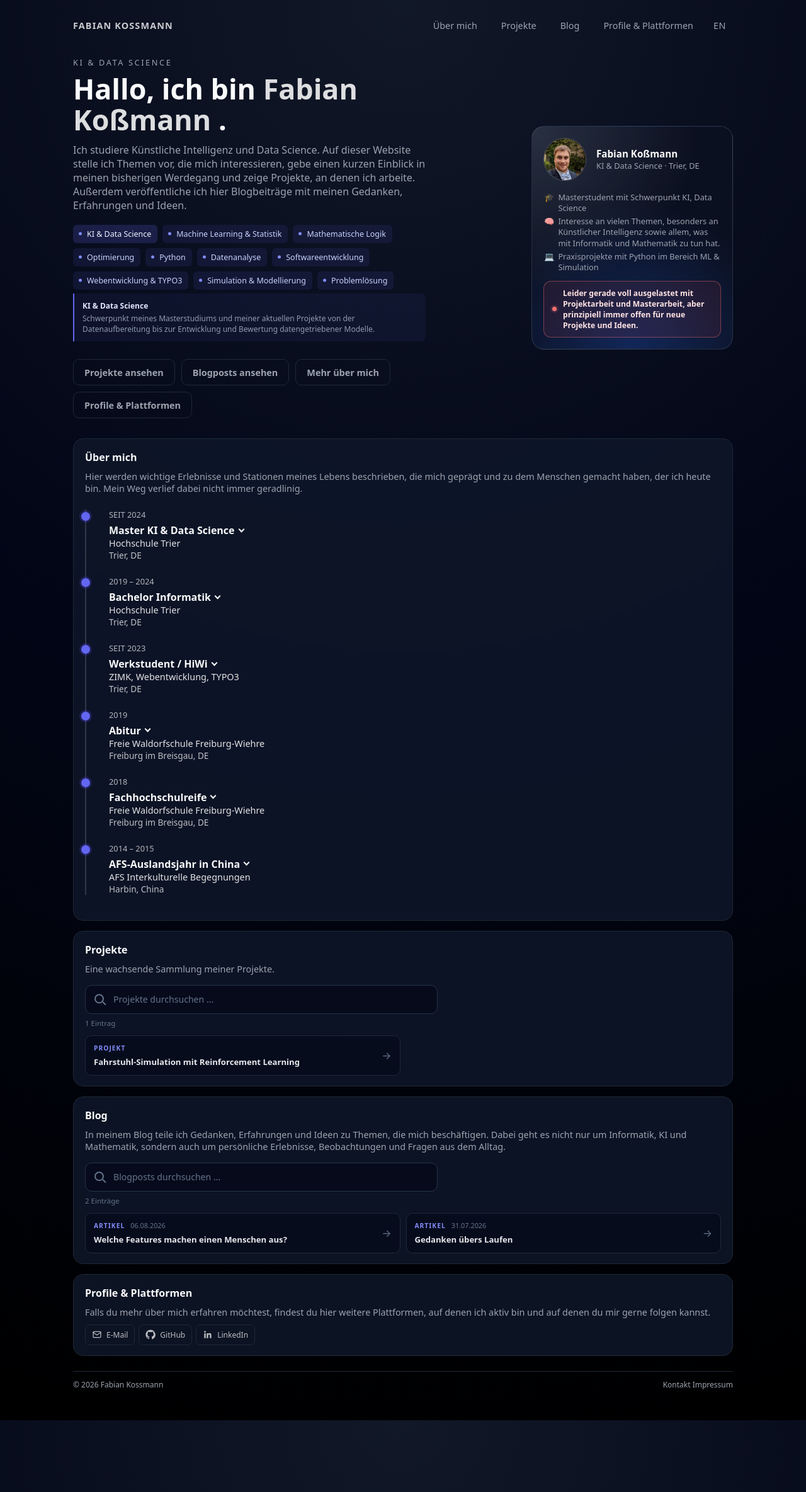
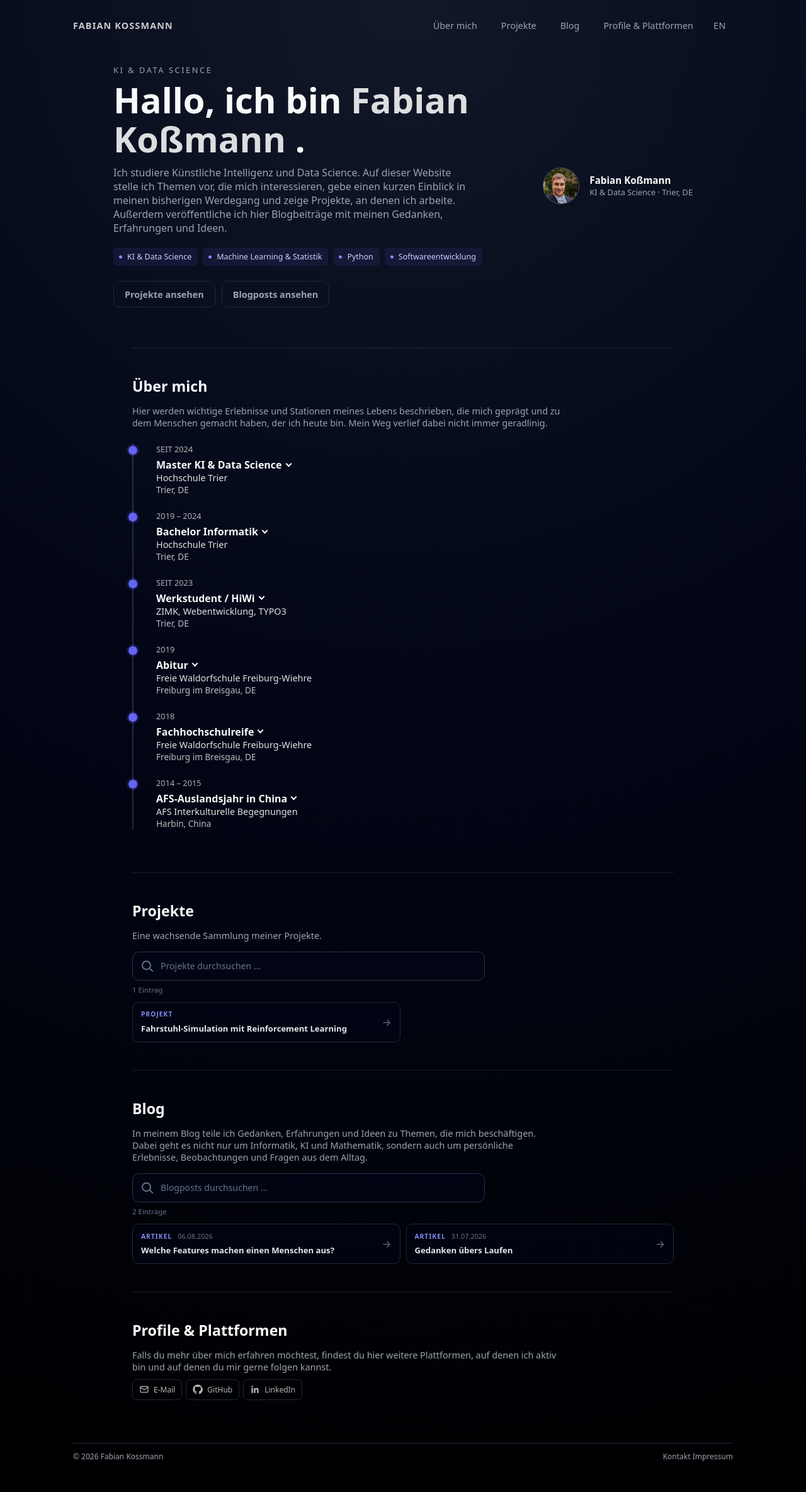
Before and after one commit to kossmanf/fabians-website, a Jekyll site: the page built from index.md, in a window 1280 px wide. Shown: the whole page at 63% size. Built offline with Jekyll 4.4.1, drawn with Linux system fonts in a browser that asks for light colours; before the commit the page ends 2255 px from its top, so only the background shows below that.

Commit message:
Simplify homepage layout

```diff
--- a/_data/en/skills.yml
+++ b/_data/en/skills.yml
@@ -1,8 +1,10 @@
 - order: 1
+  featured: true
   title: "AI & Data Science"
   description: "The focus of my master's degree and current projects, spanning everything from data preparation to the development and evaluation of data-driven models."
 
 - order: 2
+  featured: true
   title: "Machine Learning & Statistics"
   description: "An interest in probabilistic models, prediction and well-founded decision-making under uncertainty."
 
@@ -15,6 +17,7 @@
   description: "Modelling and solving complex decision problems using mathematical optimisation methods."
 
 - order: 5
+  featured: true
   title: "Python"
   description: "My preferred tool for data analysis, modelling, machine learning, simulation and rapid prototyping."
 
@@ -23,6 +26,7 @@
   description: "Preparing, exploring and visualising real-world data to identify patterns and derive actionable insights."
 
 - order: 7
+  featured: true
   title: "Software Development"
   description: "Developing structured, maintainable applications, from smaller tools and prototypes to larger projects."
 
--- a/_data/skills.yml
+++ b/_data/skills.yml
@@ -1,9 +1,11 @@
 - order: 1
   title: "KI & Data Science"
+  featured: true
   description: "Schwerpunkt meines Masterstudiums und meiner aktuellen Projekte von der Datenaufbereitung bis zur Entwicklung und Bewertung datengetriebener Modelle."
 
 - order: 2
   title: "Machine Learning & Statistik"
+  featured: true
   description: "Interesse an probabilistischen Modellen, Vorhersagen und fundierten Entscheidungen unter Unsicherheit."
 
 - order: 3
@@ -16,6 +18,7 @@
 
 - order: 5
   title: "Python"
+  featured: true
   description: "Mein bevorzugtes Werkzeug für Datenanalyse, Modellierung, Machine Learning, Simulationen und schnelle Prototypen."
 
 - order: 6
@@ -24,6 +27,7 @@
 
 - order: 7
   title: "Softwareentwicklung"
+  featured: true
   description: "Entwicklung strukturierter und wartbarer Anwendungen von kleineren Tools und Prototypen bis zu umfangreicheren Projekten."
 
 - order: 8
--- a/_includes/profile-card.html
+++ b/_includes/profile-card.html
@@ -31,23 +31,4 @@
         </div>
     </div>
 
-    {% if profile.meta %}
-        <ul class="meta-list">
-            {% for item in profile.meta %}
-                <li>
-                    {% if item.icon %}
-                        <span class="meta-icon" aria-hidden="true">{{ item.icon }}</span>
-                    {% endif %}
-                    <span>{{ item.text | default: item }}</span>
-                </li>
-            {% endfor %}
-        </ul>
-    {% endif %}
-
-    {% if profile.status %}
-        <div class="availability{% if profile.status_tone %} availability--{{ profile.status_tone }}{% endif %}">
-            <span class="pill-dot"></span>
-            <span class="availability-text">{{ profile.status }}</span>
-        </div>
-    {% endif %}
 </div>
--- a/_layouts/default.html
+++ b/_layouts/default.html
@@ -33,7 +33,7 @@ layout: base
 {% endif %}
 <main>
             <!-- HERO -->
-            <section class="hero">
+            <section class="hero home-hero">
                 <div class="hero-left">
                     {% if hero.eyebrow %}
                         <div class="hero-eyebrow">{{ hero.eyebrow }}</div>
@@ -62,35 +62,16 @@ layout: base
 
                     {% if skills.size > 0 %}
                         <div class="badges">
-                            {% assign described_skills = skills | where_exp: "skill", "skill.description" %}
-                            {% for skill in skills %}
-                                {% if skill.description %}
-                                    <button type="button"
-                                            class="badge skill-badge{% if skill == described_skills.first %} is-active{% endif %}"
-                                            data-skill-title="{{ skill.title | escape }}"
-                                            data-skill-description="{{ skill.description | escape }}"
-                                            aria-controls="skill-detail"
-                                            aria-expanded="{% if skill == described_skills.first %}true{% else %}false{% endif %}">
-                                        {{ skill.title }}
-                                    </button>
-                                {% else %}
-                                    <div class="badge">{{ skill.title }}</div>
-                                {% endif %}
+                            {% assign featured_skills = skills | where: "featured", true %}
+                            {% for skill in featured_skills %}
+                                <div class="badge">{{ skill.title }}</div>
                             {% endfor %}
                         </div>
-
-                        {% assign first_skill = described_skills | first %}
-                        {% if first_skill.description %}
-                            <div class="skill-detail" id="skill-detail" aria-live="polite">
-                                <strong class="skill-detail-title">{{ first_skill.title }}</strong>
-                                <p class="skill-detail-text">{{ first_skill.description }}</p>
-                            </div>
-                        {% endif %}
                     {% endif %}
 
                     {% if hero_actions.size > 0 %}
                         <div class="hero-actions">
-                            {% for action in hero_actions %}
+                            {% for action in hero_actions limit: 2 %}
                                 <a href="{{ action.href }}" class="btn btn-{{ action.style | default: 'ghost' }}">
                                     {{ action.label }}
                                 </a>
@@ -106,7 +87,7 @@ layout: base
 
             {% for section in sections %}
                 <section id="{{ section.section_id }}"
-                         class="section"
+                         class="section section-home"
                          data-count-singular="{{ section.count_singular | default: count_singular_fallback }}"
                          data-count-plural="{{ section.count_plural | default: count_plural_fallback }}"
                          {% if section.search %}data-search-section{% endif %}>
--- a/assets/css/style.css
+++ b/assets/css/style.css
@@ -109,6 +109,17 @@ nav a:hover {
   margin-bottom: 32px;
 }
 
+.home-hero {
+  max-width: 920px;
+  margin: 44px auto 64px;
+  grid-template-columns: minmax(0, 1fr) auto;
+  gap: 56px;
+}
+
+.home-hero h1 {
+  font-size: clamp(2.5rem, 5vw, 3.5rem);
+}
+
 .hero-blog,
 .hero-project {
   display: block;
@@ -126,6 +137,15 @@ nav a:hover {
 @media (max-width: 720px) {
   .hero {
     grid-template-columns: minmax(0, 1fr);
+  }
+
+  .home-hero {
+    gap: 28px;
+    margin: 28px auto 48px;
+  }
+
+  .home-hero .hero-right {
+    justify-self: start;
   }
 
   header {
@@ -178,7 +198,7 @@ h1 span {
   display: flex;
   flex-wrap: wrap;
   gap: 8px;
-  margin-bottom: 6px;
+  margin-bottom: 24px;
 }
 
 .badge {
@@ -341,6 +361,29 @@ a.btn-ghost:active {
   width: min(100%, 320px);
 }
 
+.home-hero .hero-right {
+  width: auto;
+}
+
+.home-hero .card {
+  min-width: 0;
+  width: auto;
+  max-width: 240px;
+  padding: 0;
+  border: 0;
+  border-radius: 0;
+  background: transparent;
+}
+
+.home-hero .avatar-wrapper {
+  margin-bottom: 0;
+}
+
+.home-hero .avatar {
+  width: 58px;
+  height: 58px;
+}
+
 .card {
   background: radial-gradient(circle at top left, rgba(148, 163, 184, 0.22), transparent 55%),
     radial-gradient(circle at bottom, rgba(37, 99, 235, 0.28), transparent 60%),
@@ -493,6 +536,36 @@ a.btn-ghost:active {
   border: 1px solid var(--border);
   background: rgba(15, 23, 42, 0.85);
   backdrop-filter: blur(10px);
+}
+
+.section-home {
+  max-width: 860px;
+  margin-right: auto;
+  margin-left: auto;
+  padding: 44px 0;
+  border: 0;
+  border-top: 1px solid rgba(148, 163, 184, 0.16);
+  border-radius: 0;
+  background: transparent;
+  backdrop-filter: none;
+}
+
+.section.section-home + .section.section-home {
+  margin-top: 0;
+}
+
+.section.section-home h2 {
+  margin-bottom: 14px;
+  font-size: 1.45rem;
+}
+
+.section-home .section-intro,
+.section-home .section-text {
+  max-width: 680px;
+}
+
+.section-home .cv-timeline {
+  max-width: 680px;
 }
 
 .section+.section {
```
